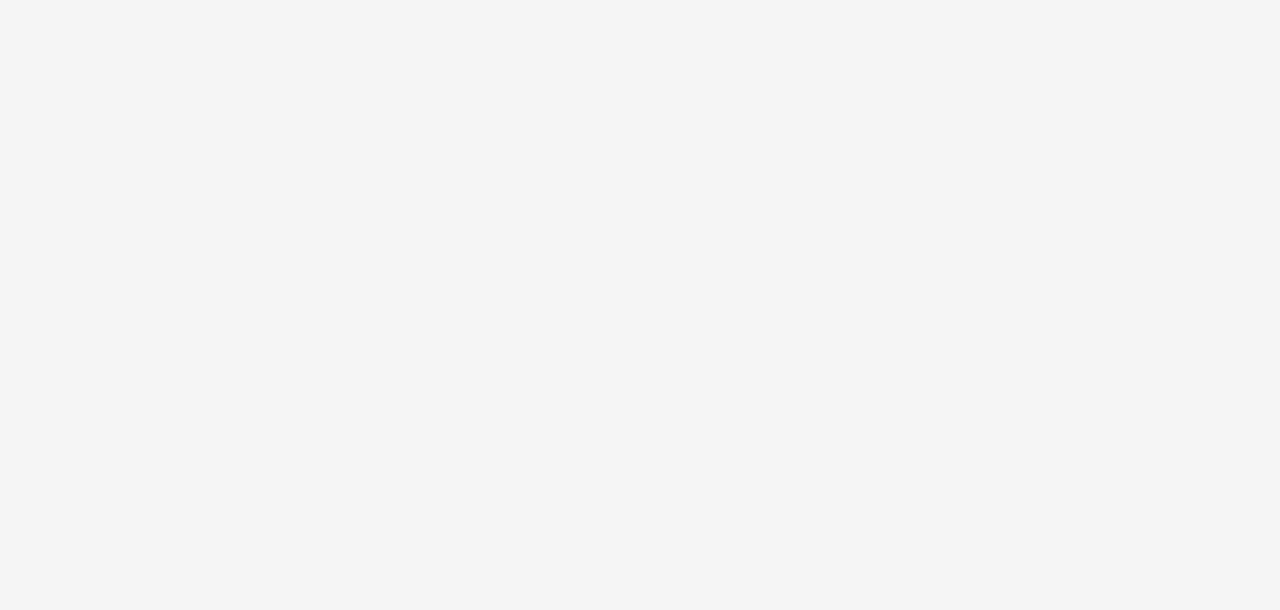
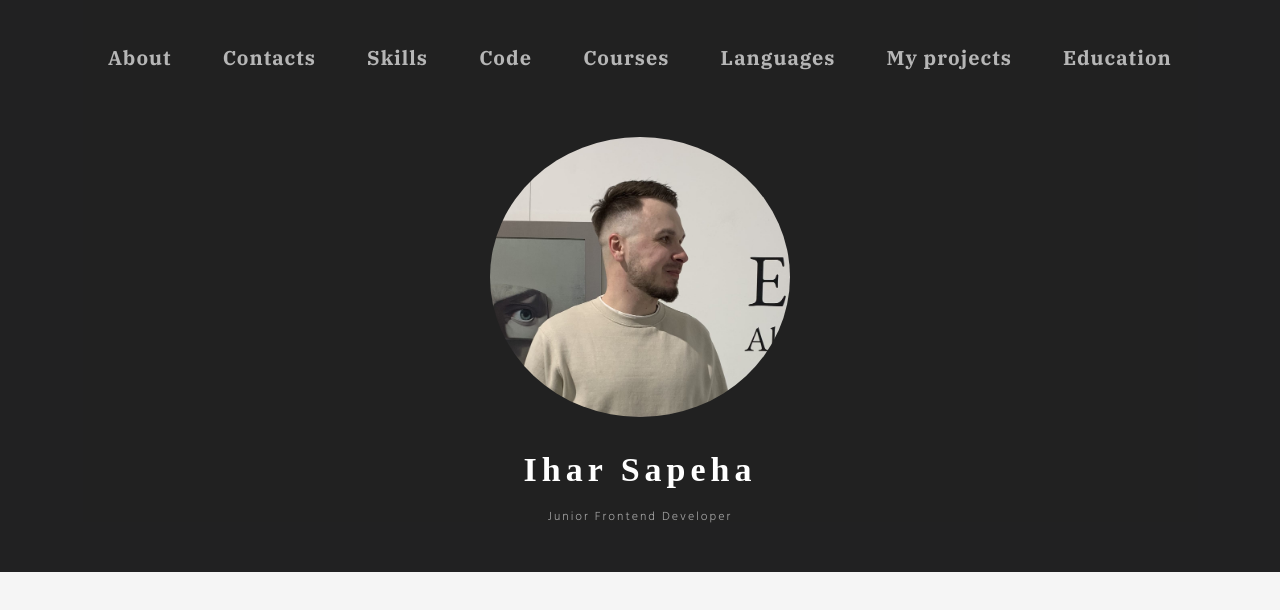
Before and after one commit to drumwarz/rsschool-cv, a plain HTML site: page index.html in a window 1280 px wide. Drawn offline with Linux system fonts and the light colour scheme.

Commit message:
feat: add header styles

```diff
--- a/css/style.scss
+++ b/css/style.scss
@@ -73,3 +73,113 @@ body {
 }
 
 /* ============================================================== */
+
+
+.wrapper {
+
+	.header {
+		background-color:#212122;
+
+			// .header__container
+
+			&__container {
+
+			}
+			&__body {
+				background-color: #212121;
+			}
+			// .header__menu
+
+			&__menu {
+				padding: 40px 0 60px 0;
+
+			}
+
+			// .header__info
+
+			&__info {
+			}
+	}
+
+	.menu {
+
+		// .menu__list
+
+		&__list {
+			display: flex;
+			justify-content: space-around;
+			flex-wrap: wrap;
+			@media (max-width: 760px) {
+
+			}
+
+
+		}
+
+		// .menu__item
+
+		&__item {
+			padding: 10px 10px;
+			transition: all 0.2s ease 0s;
+			&:hover {
+				transform: scale(1.1);
+
+			}
+		}
+
+		// .menu__link
+
+		&__link {
+
+			font-style: normal;
+			font-weight: 700;
+			font-size: 20px;
+			line-height: 15px;
+			letter-spacing: 1px;
+			color: #F5F5F5;
+			opacity: 0.7;
+		}
+}
+.info-header {
+	display: flex;
+	flex-direction: column;
+	align-items: center;
+	margin: 0 0 50px 0;
+
+  &__photo {
+	  margin: 0 0 40px 0;
+
+  }
+
+  // .info-header__title
+
+  &__name {
+	  margin: 0 0 30px 0;
+	  font-family: 'IBM Plex Sans';
+	  font-style: normal;
+	  font-weight: 700;
+	  font-size: 34px;
+	  line-height: 25px;
+	  letter-spacing: 5px;
+	  color: #FFFFFF;
+  }
+
+  // .info-header__subtitle
+
+  &__subtitle {
+
+	  font-family: 'Hind';
+	  font-style: normal;
+	  font-weight: 300;
+	  font-size: 12px;
+	  line-height: 10px;
+	  letter-spacing: 2px;
+	  color: #FFFFFF;
+	  opacity: 0.6;
+  }
+}
+
+.img {
+	border-radius: 50%;
+}
+}
--- a/index.html
+++ b/index.html
@@ -9,7 +9,47 @@
 	</head>
 	<body>
 		<div class="wrapper">
-
+			<header class="header">
+				<div class="header__container">
+					 <div class="header__body">
+				<nav class="header__menu menu">
+					 <ul class="menu__list">
+						  <li class="menu__item">
+								<a href="#about" class="menu__link">About</a>
+						  </li>
+						  <li class="menu__item">
+								<a href="#contacts" class="menu__link">Contacts</a>
+						  </li>
+						  <li class="menu__item">
+								<a href="#skills" class="menu__link">Skills</a>
+						  </li>
+						  <li class="menu__item">
+								<a href="#code" class="menu__link">Code</a>
+						  </li>
+						  <li class="menu__item">
+								<a href="#courses" class="menu__link">Courses</a>
+						  </li>
+						  <li class="menu__item">
+								<a href="#languages" class="menu__link">Languages</a>
+						  </li>
+						  <li class="menu__item">
+								<a href="#projects" class="menu__link">My projects</a>
+						  </li>
+						  <li class="menu__item">
+								<a href="#education" class="menu__link">Education</a>
+						  </li>
+					 </ul>
+				</nav>
+				<div class="header__info info-header">
+				<div class="info-header__photo">
+					 <img class="img" src="assets/img/IMG_8703.jpg" width="300" alt="My photo">
+				</div>
+				<h1 class="info-header__name">Ihar Sapeha</h1>
+				<h2 class="info-header__subtitle">Junior Frontend Developer</h2>
+				</div>
+		  </div>
+		  </div>
+		  </header>
 		</div>
 	</body>
 </html>
```
Also changed, not shown: css/style.css.
